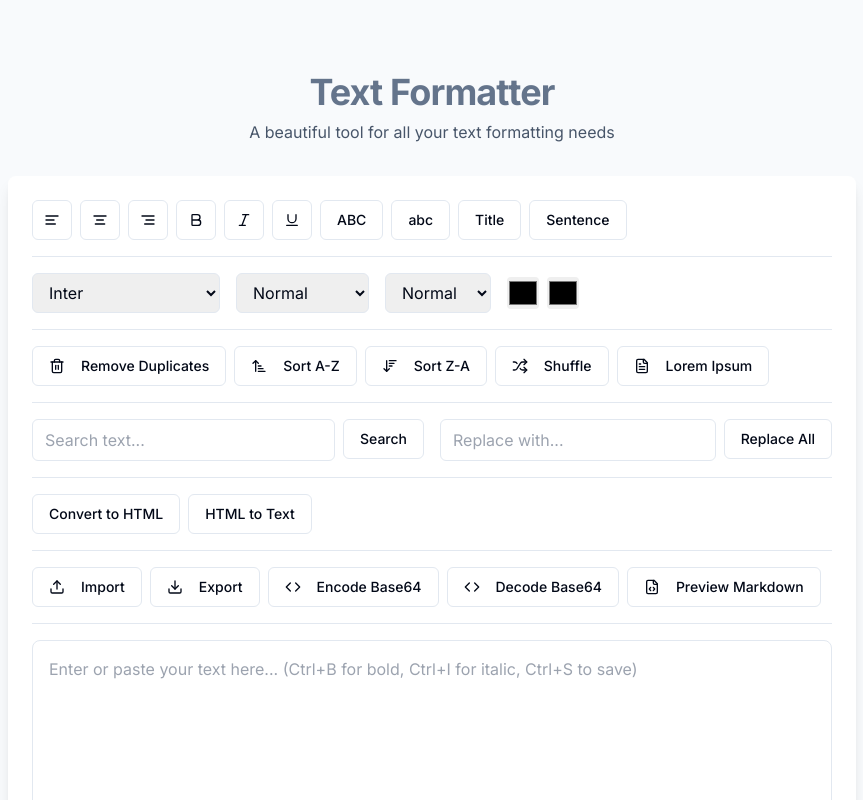
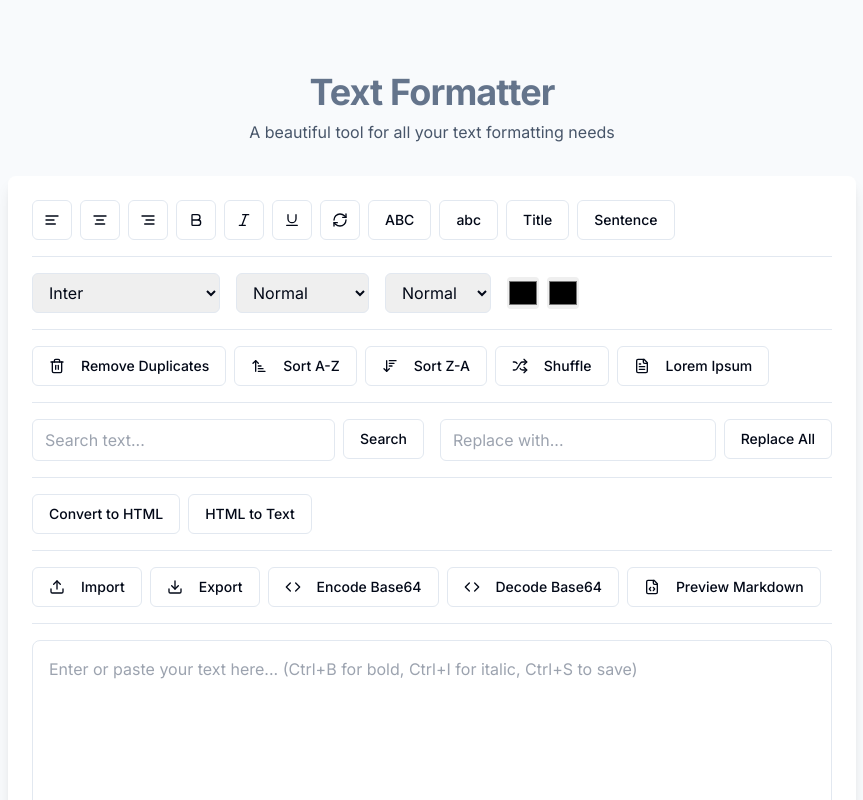
Before and after one commit to shayanzubair01819/textify-utility-hub, a React (Vite) app: page / in a window 1280 px wide. Shown: the top 800 px of the page, without its empty margins (208-1071 px from the left). Built offline with nearby package versions, Linux system fonts and the light colour scheme.

Commit message:
Add clear formatting button
Adds a button to clear all formatting from the text and revert it to its original state.  This enhances the user experience.

```diff
--- a/src/components/TextEditor.tsx
+++ b/src/components/TextEditor.tsx
@@ -18,6 +18,7 @@ import {
   Upload,
   Code,
   FileCode,
+  RefreshCw,
 } from 'lucide-react';
 
 export const TextEditor = () => {
@@ -528,6 +529,34 @@ export const TextEditor = () => {
     return () => window.removeEventListener('keydown', handleKeyboard);
   }, [handleStyle, handleFileExport]);
 
+  const clearFormatting = () => {
+    const textarea = document.querySelector('textarea');
+    if (textarea) {
+      // Reset all styling properties
+      textarea.style.fontFamily = 'Inter';
+      textarea.style.fontSize = '16px';
+      textarea.style.lineHeight = '1.5';
+      textarea.style.color = '#000000';
+      textarea.style.backgroundColor = 'transparent';
+      textarea.style.fontWeight = 'normal';
+      textarea.style.fontStyle = 'normal';
+      textarea.style.textDecoration = 'none';
+      textarea.style.textAlign = 'left';
+
+      // Reset all state variables related to formatting
+      setFontFamily('Inter');
+      setFontSize('16px');
+      setLineHeight('1.5');
+      setTextColor('#000000');
+      setBackgroundColor('transparent');
+
+      toast({
+        title: "Formatting cleared",
+        description: "All text formatting has been reset to default.",
+      });
+    }
+  };
+
   return (
     <div className="w-full max-w-4xl mx-auto p-2 sm:p-4 md:p-6 space-y-4 sm:space-y-6 animate-fadeIn">
       <div className="text-center mb-4 sm:mb-8">
@@ -588,6 +617,15 @@ export const TextEditor = () => {
               className="hover:bg-slate-100"
             >
               <Underline className="h-4 w-4" />
+            </Button>
+            <Button
+              variant="outline"
+              size="icon"
+              onClick={clearFormatting}
+              className="hover:bg-slate-100"
+              title="Clear Formatting"
+            >
+              <RefreshCw className="h-4 w-4" />
             </Button>
           </div>
 
```
